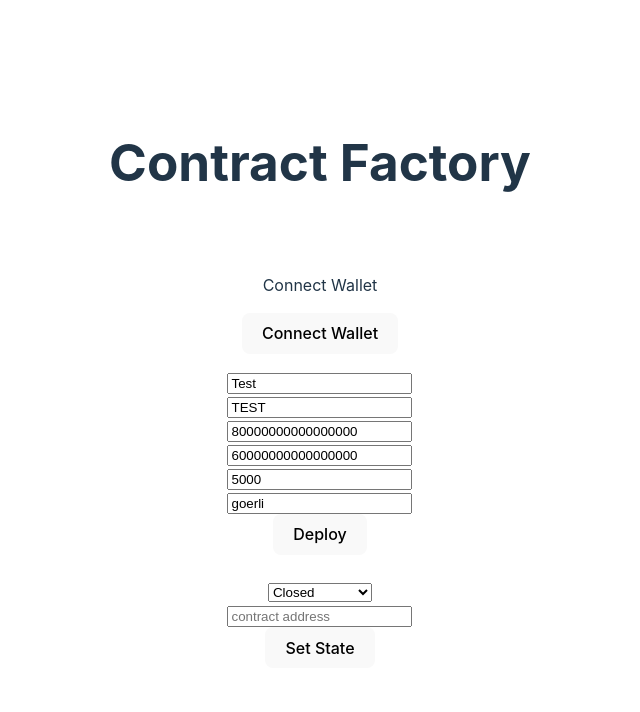
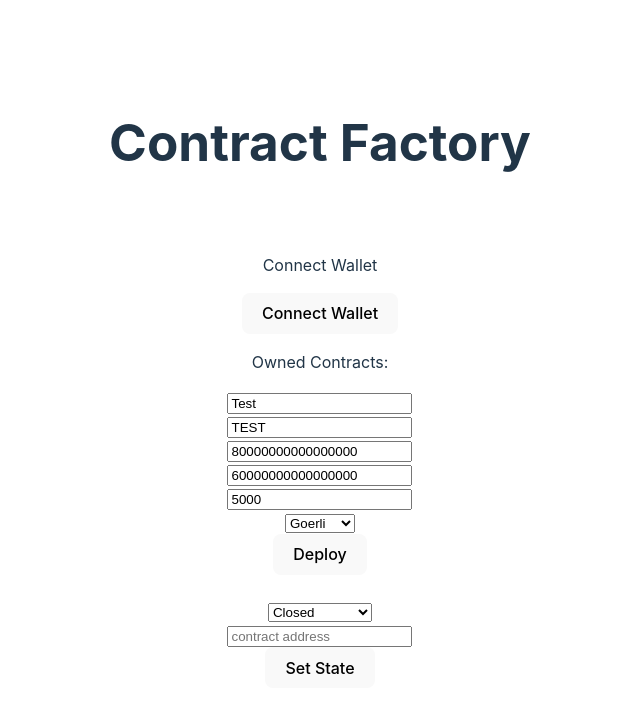
Before and after one commit to aglawson/ContractFactory, a React (Vite) app in the folder vite-project/: page / in a window 1280 px wide. Shown: the top 712 px of the page, without its empty margins (320-960 px from the left). Built offline with nearby package versions, Linux system fonts and the light colour scheme; no server answers.

Commit message:
Update App.jsx

```diff
--- a/vite-project/src/App.jsx
+++ b/vite-project/src/App.jsx
@@ -103,7 +103,7 @@ function App() {
         <button onClick={() => handleButton()}>
           {button}
         </button>
-        <p>{owned}</p>
+        <p>Owned Contracts: {owned}</p>
 
         <form onSubmit={(e) => DeployContract(e)}>
           <input type='text' id='name' placeholder='name' defaultValue='Test'></input> <br/>
@@ -111,7 +111,10 @@ function App() {
           <input type='text' id='price' placeholder='price' defaultValue='80000000000000000'></input> <br/>
           <input type='text' id='wlPrice' placeholder='wlPrice' defaultValue='60000000000000000'></input> <br/>
           <input type='text' id='maxSupply' placeholder='maxSupply' defaultValue='5000'></input> <br/>
-          <input type='text' id='network' placeholder='network' defaultValue='goerli'></input> <br/>
+          <select type='text' id='network' placeholder='network'>
+            <option value='goerli'>Goerli</option>
+            <option value='mainnet'>Mainnet</option>
+          </select> <br/>
 
           <button type='submit'>Deploy</button>
         </form>
```
